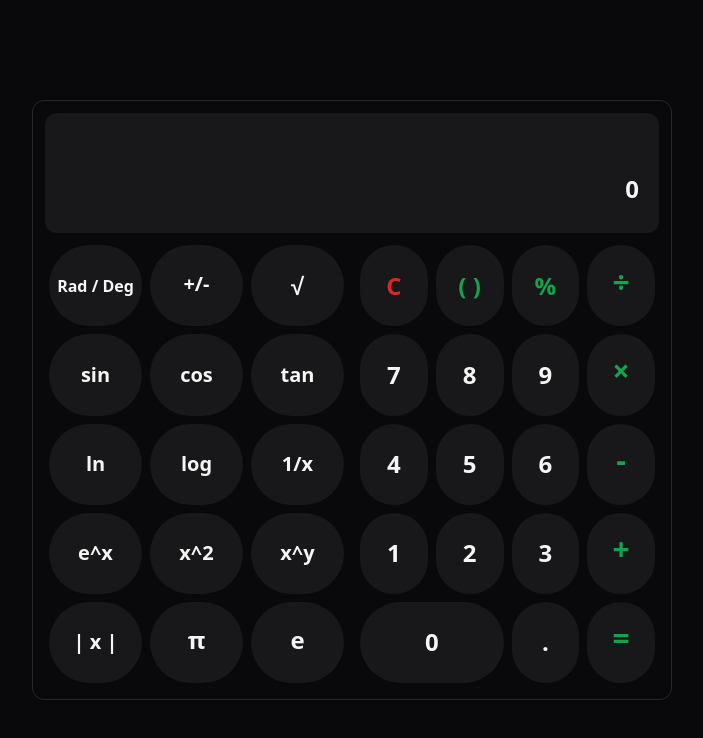
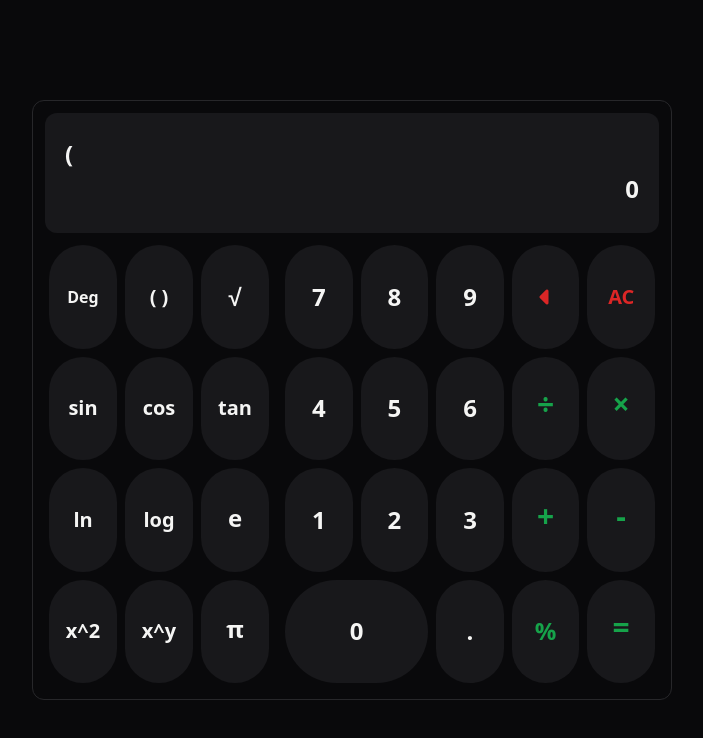
Before and after one commit to francescaartes/calculator, a website: page dist/index.html in a window 1280 px wide. Both pictures are taken after a click on the button "( )". Shown: the whole page, without its empty margins (288-991 px from the left). Drawn offline with Linux system fonts and the light colour scheme.

Commit message:
functions
display, clear, parenthesis, delete, rad-deg

```diff
--- a/dist/index.html
+++ b/dist/index.html
@@ -5,6 +5,7 @@
     <meta name="viewport" content="width=device-width, initial-scale=1.0">
     <title>Calculator</title>
     <link rel="stylesheet" href="output.css">
+    <script src="https://kit.fontawesome.com/a6653b865c.js" crossorigin="anonymous"></script>
 </head>
 <body class="flex justify-center items-center w-screen h-screen bg-zinc-950 text-stone-100 font-semibold text-2xl overflow-hidden">
     <div class="flex md:w-1/2 md:h-3/4 p-3 items-center flex-col w-screen h-screen gap-2 border border-zinc-800 rounded-xl">
@@ -12,44 +13,41 @@
             <input type="text" class="focus:outline-none w-full h-1/2 bg-inherit" id="input" />
             <div class="w-full h-1/2 text-right" id="output">0</div>
         </div>
-        <div class="w-full h-full flex flex-col-reverse sm:flex-row-reverse gap-2 " id="calcu-btns">
-            <div class="w-full h-full p-1 grid grid-cols-4 grid-rows-5 gap-2 *:rounded-full *:bg-zinc-900 " id="main-btns">
-                <button class="text-red-600 active:bg-zinc-800" id="clear-btn">C</button>
-                <button class="text-green-600 active:bg-zinc-800" id="parenthesis-btn">( )</button>
-                <button class="text-green-600 active:bg-zinc-800" id="percent-btn">%</button>
-                <button class="text-3xl text-green-600 pb-2 active:bg-zinc-800" id="divide-btn">÷</button>
-                <button class="active:bg-zinc-800" id="num-btn">7</button>
-                <button class="active:bg-zinc-800" id="num-btn">8</button>
-                <button class="active:bg-zinc-800" id="num-btn">9</button>
-                <button class="text-3xl text-green-600 pb-2 active:bg-zinc-800" id="multiply-btn">×</button>
-                <button class="active:bg-zinc-800" id="num-btn">4</button>
-                <button class="active:bg-zinc-800" id="num-btn">5</button>
-                <button class="active:bg-zinc-800" id="num-btn">6</button>
-                <button class="text-3xl text-green-600 pb-2 active:bg-zinc-800" id="minus-btn">-</button>
-                <button class="active:bg-zinc-800" id="num-btn">1</button>
-                <button class="active:bg-zinc-800" id="num-btn">2</button>
-                <button class="active:bg-zinc-800" id="num-btn">3</button>
-                <button class="text-3xl text-green-600 pb-2 active:bg-zinc-800" id="add-btn">+</button>
-                <button class="active:bg-zinc-800 col-span-2" id="num-btn">0</button>
-                <button class="active:bg-zinc-800" id="point-btn">.</button>
+        <div class="w-full h-full flex flex-col-reverse sm:flex-row-reverse gap-2" id="calcu-btns">
+            <div class="w-full h-full p-1 grid grid-cols-5 grid-rows-4 gap-2 *:rounded-full *:bg-zinc-900" id="main-btns">
+                <button class="active:bg-zinc-800" id="num-btn" value="7">7</button>
+                <button class="active:bg-zinc-800" id="num-btn" value="8">8</button>
+                <button class="active:bg-zinc-800" id="num-btn" value="9">9</button>
+                <button class="text-red-600 active:bg-zinc-800" id="del-btn"><i class="fa-solid fa-caret-left"></i></button>
+                <button class="text-red-600 active:bg-zinc-800 text-xl" id="clear-btn">AC</button>
+                <button class="active:bg-zinc-800" id="num-btn" value="4">4</button>
+                <button class="active:bg-zinc-800" id="num-btn" value="5">5</button>
+                <button class="active:bg-zinc-800" id="num-btn" value="6">6</button>
+                <button class="text-3xl text-green-600 pb-2 active:bg-zinc-800" id="divide-btn" value="÷">÷</button>
+                <button class="text-3xl text-green-600 pb-2 active:bg-zinc-800" id="multiply-btn" value="×">×</button>
+                <button class="active:bg-zinc-800" id="num-btn" value="1">1</button>
+                <button class="active:bg-zinc-800" id="num-btn" value="2">2</button>
+                <button class="active:bg-zinc-800" id="num-btn" value="3">3</button>
+                <button class="text-3xl text-green-600 pb-2 active:bg-zinc-800" id="add-btn" value="+">+</button>
+                <button class="text-3xl text-green-600 pb-2 active:bg-zinc-800" id="minus-btn" value="-">-</button>
+                <button class="active:bg-zinc-800 col-span-2" id="num-btn" value="0">0</button>
+                <button class="active:bg-zinc-800" id="point-btn" value=".">.</button>
+                <button class="text-green-600 active:bg-zinc-800" id="percent-btn" value="%">%</button>
                 <button class="text-3xl text-green-600 pb-2 active:bg-zinc-800" id="equal-btn">=</button>
             </div>
-            <div class="w-full h-full p-1 grid grid-cols-3 grid-rows-5 gap-2 *:rounded-full *:bg-zinc-900 text-xl" id="function-btns">
-                <button class="active:bg-zinc-800 text-base">Rad / Deg</button>
-                <button class="active:bg-zinc-800 pb-1">+/-</button>
-                <button class="active:bg-zinc-800 text-2xl">√</button>
-                <button class="active:bg-zinc-800">sin</button>
-                <button class="active:bg-zinc-800">cos</button>
-                <button class="active:bg-zinc-800">tan</button>
-                <button class="active:bg-zinc-800">ln</button>
-                <button class="active:bg-zinc-800">log</button>
-                <button class="active:bg-zinc-800">1/x</button>
-                <button class="active:bg-zinc-800">e^x</button>
+            <div class="w-full h-full p-1 grid grid-cols-3 grid-rows-4 gap-2 *:rounded-full *:bg-zinc-900 text-xl sm:w-3/5" id="function-btns">
+                <button class="active:bg-zinc-800 text-base" id="rad-deg-btn" value="deg">Deg</button>
+                <button class="active:bg-zinc-800" id="parenthesis-btn">( )</button>
+                <button class="active:bg-zinc-800 text-2xl" id="sqr-btn">√</button>
+                <button class="active:bg-zinc-800" id="sin-btn">sin</button>
+                <button class="active:bg-zinc-800" id="cos-btn">cos</button>
+                <button class="active:bg-zinc-800" id="tan-btn">tan</button>
+                <button class="active:bg-zinc-800" id="ln-btn">ln</button>
+                <button class="active:bg-zinc-800" id="log-btn">log</button>
+                <button class="active:bg-zinc-800 text-2xl pb-1">e</button>
                 <button class="active:bg-zinc-800">x^2</button>
                 <button class="active:bg-zinc-800">x^y</button>
-                <button class="active:bg-zinc-800">| x |</button>
                 <button class="active:bg-zinc-800 text-2xl pb-1">π</button>
-                <button class="active:bg-zinc-800 text-2xl pb-1">e</button>
 
             </div>
         </div>
--- a/dist/script.js
+++ b/dist/script.js
@@ -1,4 +1,6 @@
+const mainBtns = document.getElementById('main-btns');
 const clearBtn = document.getElementById('clear-btn');
+const delBtn = document.getElementById('del-btn');
 const parenthesisBtn = document.getElementById('parenthesis-btn');
 const perrcentBtn = document.getElementById('percent-btn');
 const divideBtn = document.getElementById('divide-btn');
@@ -9,5 +11,54 @@ const signBtn = document.getElementById('sign-btn');
 const pointBtn = document.getElementById('point-btn');
 const equalBtn = document.getElementById('equal-btn');
 const numBtn = document.getElementById('num-btn');
-const input = document.getElementById('input').focus();
+
+const functionBtns = document.getElementById('function-btns');
+const radDegBtn = document.getElementById('rad-deg-btn');
+
+const input = document.getElementById('input');
 const output = document.getElementById('output');
+
+mainBtns.addEventListener("click", displayInput);
+clearBtn.addEventListener("click", clearInput);
+parenthesisBtn.addEventListener("click", addParenthesis);
+delBtn.addEventListener("click", deleteInput);
+radDegBtn.addEventListener("click", radtoDeg);
+
+function radtoDeg() {
+    if (radDegBtn.value === "deg") {
+        radDegBtn.textContent = "Rad";
+        radDegBtn.value = "rad";
+    } else {
+        radDegBtn.textContent = "Deg";
+        radDegBtn.value = "deg";
+    }
+}
+
+function deleteInput() {
+    input.value = input.value.slice(0, -1);
+}
+
+function addParenthesis() {
+    const inputValue = input.value;
+    const openParenthesesCount = (inputValue.match(/\(/g) || []).length;
+    const closeParenthesesCount = (inputValue.match(/\)/g) || []).length;
+
+    if (openParenthesesCount > closeParenthesesCount) {
+        input.value += ")";
+    } else {
+        input.value += "(";
+    }
+}
+
+function clearInput() {
+    input.value = "";
+}
+
+function displayInput(event) {
+    if (event.target.classList.contains('active:bg-zinc-800')) {
+        const buttonValue = event.target.value;
+        const inputValue = input.value;
+        input.value += buttonValue;
+        input.focus();
+    }
+}
```
Also changed, not shown: dist/output.css.
